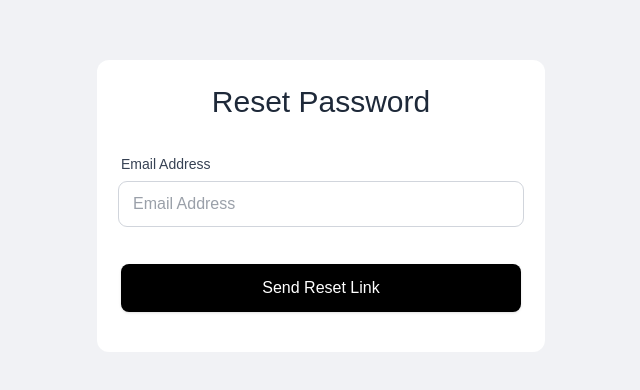
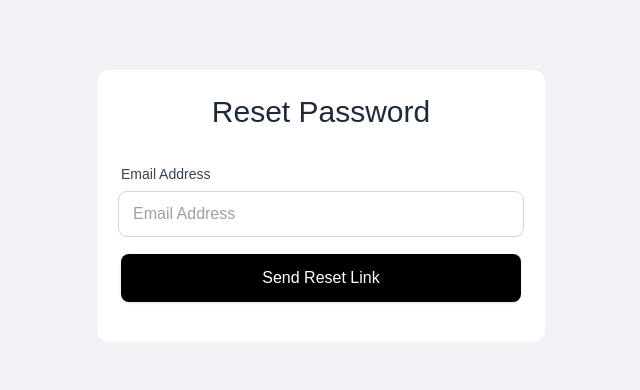
Before and after one commit to VictrenDev/cgpa-calculator-web-app, a Next.js app: page /auth/forgot-password in a window 1280 px wide. Shown: the part 194-584 px from the top of the page, without its empty margins (319-959 px from the left). Built offline with nearby package versions, Linux system fonts and the light colour scheme.

Commit message:
did proper naming for forgot password page for better ux

```diff
--- a/app/auth/forgot-password/page.tsx
+++ b/app/auth/forgot-password/page.tsx
@@ -71,13 +71,13 @@ export default function ForgotPassword() {
                         disabled={isSigningIn || disabled}
                         className={`w-full p-3 rounded-lg flex justify-center items-center text-white font-medium ${
                             isSigningIn ? "bg-gray-800" : "bg-black"
-                        } hover:bg-gray-800 active:bg-gray-900 transition-all duration-200 ease-out focus:outline-none focus:ring-2 focus:ring-gray-700 focus:ring-offset-2 disabled:opacity-70 disabled:cursor-not-allowed shadow-sm hover:shadow-md mt-8 mb-4 cursor-pointer`}>
+                        } hover:bg-gray-800 active:bg-gray-900 transition-all duration-200 ease-out focus:outline-none focus:ring-2 focus:ring-gray-700 focus:ring-offset-2 disabled:opacity-70 disabled:cursor-not-allowed shadow-sm hover:shadow-md mt-3 mb-4 cursor-pointer`}>
                         {isSigningIn ? (
                             <>
-                                <Loader2 className="mr-2 h-4 w-4 animate-spin" /> Sending...
+                                <Loader2 className="mr-2 h-4 w-4 animate-spin" /> Sending reset link...
                             </>
                         ) : disabled ? (
-                            `Wait ${countdown}s`
+                            `Resend link after ${countdown}s`
                         ) : (
                             "Send Reset Link"
                         )}
```
